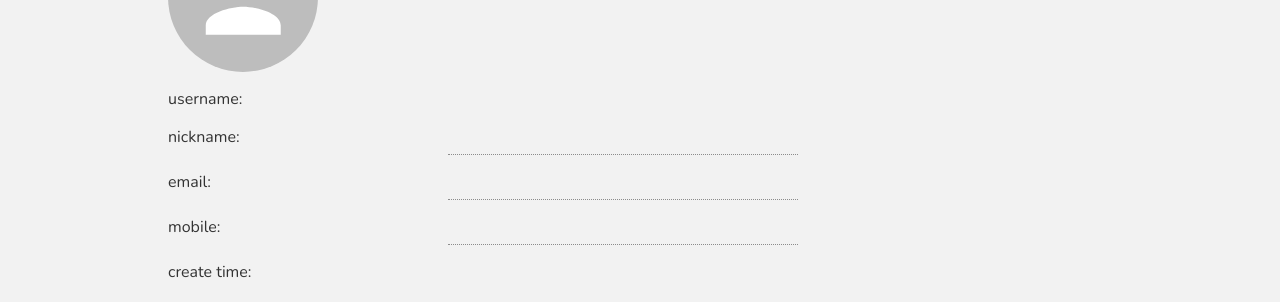
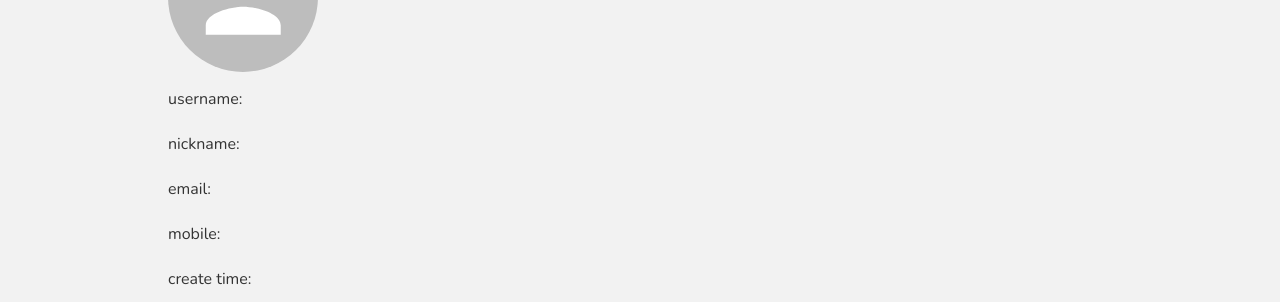
Before and after one commit to ksewen/ganyu-web, a Next.js app: page /user/detail in a window 1280 px wide. Shown: the part 301-603 px from the top of the page. Built offline with nearby package versions, Linux system fonts and the light colour scheme; no server answers.

Commit message:
finish submit for user detail page

```diff
--- a/src/app/user/detail/page.jsx
+++ b/src/app/user/detail/page.jsx
@@ -1,29 +1,59 @@
 'use client';
 import { useAuthContext } from '@/context/AuthProvider';
+import useAxiosPrivate from '@/hook/useAxiosPrivate';
 import {
   Avatar,
   Box,
   Button,
   Container,
   Grid,
-  Input,
+  TextField,
   Typography,
 } from '@mui/material';
-import { useState } from 'react';
+import { useEffect, useState } from 'react';
 
 function Details() {
-  const { auth } = useAuthContext();
+  const { auth, setAuth } = useAuthContext();
   const [editMode, setEditMode] = useState(false);
 
-  const [nickname, setNickname] = useState(auth?.nickname);
-  const [email, setEmail] = useState(auth?.email);
-  const [mobile, setMobile] = useState(auth?.mobile);
+  const [nickname, setNickname] = useState('');
+  const [mobile, setMobile] = useState('');
+
+  const axiosPrivate = useAxiosPrivate();
+
+  useEffect(() => {
+    setNickname(auth?.nickname);
+    setMobile(auth?.mobile);
+  }, [auth]);
 
   const handleCancel = () => {
     setEditMode(false);
     setNickname(auth?.nickname);
-    setEmail(auth?.email);
     setMobile(auth?.mobile);
+  };
+
+  const handleSubmit = async () => {
+    const controller = new AbortController();
+    const body = { id: auth?.id, nickname: null, mobile: null };
+    if (nickname) {
+      body.nickname = nickname;
+    }
+    if (mobile) {
+      body.mobile = mobile;
+    }
+    try {
+      const response = await axiosPrivate.post(
+        '/user/modify',
+        JSON.stringify(body),
+        {
+          signal: controller.signal,
+        }
+      );
+      setAuth(response.data.data);
+      handleCancel();
+    } catch (err) {
+      console.error(err);
+    }
   };
 
   return (
@@ -57,6 +87,7 @@ function Details() {
                 variant="contained"
                 sx={{ mt: 3, mr: 1, width: 90 }}
                 size="middle"
+                onClick={handleSubmit}
               >
                 SUBMIT
               </Button>
@@ -76,19 +107,31 @@ function Details() {
             username:
           </Typography>
         </Grid>
-        <Grid item xs={9}>
-          <Typography variant="text" sx={{ ml: 10 }}>
-            {auth?.username}
-          </Typography>
+        <Grid item xs={5}>
+          <TextField
+            id="username-value"
+            variant="standard"
+            InputProps={{ disableUnderline: true }}
+            fullWidth
+            sx={{ ml: 10 }}
+            size="small"
+            disabled
+            defaultValue={auth?.username}
+          ></TextField>
         </Grid>
+        <Grid item xs={4}></Grid>
         <Grid item xs={3}>
           <Typography variant="text" sx={{ ml: 10 }}>
             nickname:
           </Typography>
         </Grid>
-        <Grid item xs={9}>
-          <Input
-            sx={{ ml: 10, width: 350 }}
+        <Grid item xs={5}>
+          <TextField
+            id="nickname-value"
+            variant="standard"
+            InputProps={{ disableUnderline: !editMode }}
+            fullWidth
+            sx={{ ml: 10 }}
             disabled={!editMode}
             defaultValue={auth?.nickname}
             size="small"
@@ -96,48 +139,65 @@ function Details() {
               setNickname(event.target.value);
             }}
             value={nickname}
-          ></Input>
+          ></TextField>
         </Grid>
+        <Grid item xs={4}></Grid>
         <Grid item xs={3}>
           <Typography variant="text" sx={{ ml: 10 }}>
             email:
           </Typography>
         </Grid>
-        <Grid item xs={9}>
-          <Input
-            sx={{ ml: 10, width: 350 }}
+        <Grid item xs={5}>
+          <TextField
+            id="email-value"
+            variant="standard"
+            InputProps={{ disableUnderline: true }}
+            fullWidth
+            sx={{ ml: 10 }}
             size="small"
-            disabled={!editMode}
+            disabled
             defaultValue={auth?.email}
-            onChange={(event) => setEmail(event.target.value)}
-            value={email}
-          ></Input>
+          ></TextField>
         </Grid>
+        <Grid item xs={4}></Grid>
         <Grid item xs={3}>
           <Typography variant="text" sx={{ ml: 10 }}>
             mobile:
           </Typography>
         </Grid>
-        <Grid item xs={9}>
-          <Input
-            sx={{ ml: 10, width: 350 }}
+        <Grid item xs={5}>
+          <TextField
+            id="mobile-value"
+            variant="standard"
+            InputProps={{ disableUnderline: !editMode }}
+            fullWidth
+            sx={{ ml: 10 }}
             size="small"
             disabled={!editMode}
             defaultValue={auth?.mobile}
             onChange={(event) => setMobile(event.target.value)}
             value={mobile}
-          ></Input>
+          ></TextField>
         </Grid>
+        <Grid item xs={4}></Grid>
         <Grid item xs={3}>
           <Typography variant="text" sx={{ ml: 10 }}>
             create time:
           </Typography>
         </Grid>
-        <Grid item xs={9}>
-          <Typography variant="text" sx={{ ml: 10 }}>
-            {auth?.createTime}
-          </Typography>
+        <Grid item xs={5}>
+          <TextField
+            id="create-time-value"
+            variant="standard"
+            InputProps={{ disableUnderline: true }}
+            fullWidth
+            sx={{ ml: 10 }}
+            size="small"
+            disabled
+            defaultValue={auth?.createTime}
+          ></TextField>
         </Grid>
+        <Grid item xs={4}></Grid>
       </Grid>
     </Container>
   );
--- a/src/hook/useAxiosPrivate.jsx
+++ b/src/hook/useAxiosPrivate.jsx
@@ -1,17 +1,17 @@
+import { axiosPrivate } from '@/api/axios';
 import { useAuthContext } from '@/context/AuthProvider';
 import { useEffect } from 'react';
-import { axiosPrivate } from '../api/axios';
 import useRefreshToken from './useRefreshToken';
 
 const useAxiosPrivate = () => {
   const refresh = useRefreshToken();
-  const { auth } = useAuthContext();
+  const { token } = useAuthContext();
 
   useEffect(() => {
     const requestIntercept = axiosPrivate.interceptors.request.use(
       (config) => {
         if (!config.headers['Authorization']) {
-          config.headers['Authorization'] = `Bearer ${auth?.accessToken}`;
+          config.headers['Authorization'] = `Bearer ${token?.accessToken}`;
         }
         return config;
       },
@@ -36,7 +36,7 @@ const useAxiosPrivate = () => {
       axiosPrivate.interceptors.request.eject(requestIntercept);
       axiosPrivate.interceptors.response.eject(responseIntercept);
     };
-  }, [auth, refresh]);
+  }, [token, refresh]);
 
   return axiosPrivate;
 };
--- /dev/null
+++ b/src/hook/useRefreshToken.jsx
@@ -0,0 +1,22 @@
+import axios from '@/api/axios';
+import { useAuthContext } from '@/context/AuthProvider';
+
+const useRefreshToken = () => {
+  const { token, setAuth } = useAuthContext();
+
+  const refresh = async () => {
+    //TODO: set correct url and parameter
+    const response = await axios.get('/refresh', {
+      withCredentials: true,
+    });
+    setAuth((prev) => {
+      console.log(JSON.stringify(prev));
+      console.log(response.data.accessToken);
+      return { ...prev, accessToken: response.data.accessToken };
+    });
+    return response.data.accessToken;
+  };
+  return refresh;
+};
+
+export default useRefreshToken;
```
